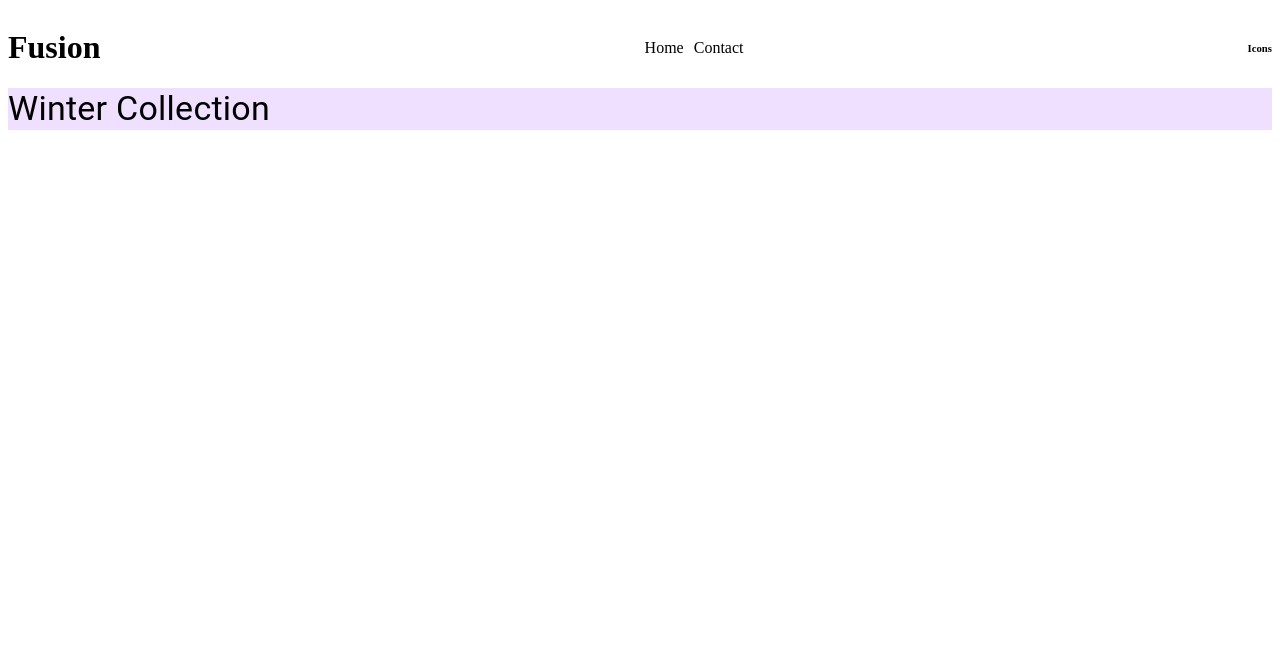
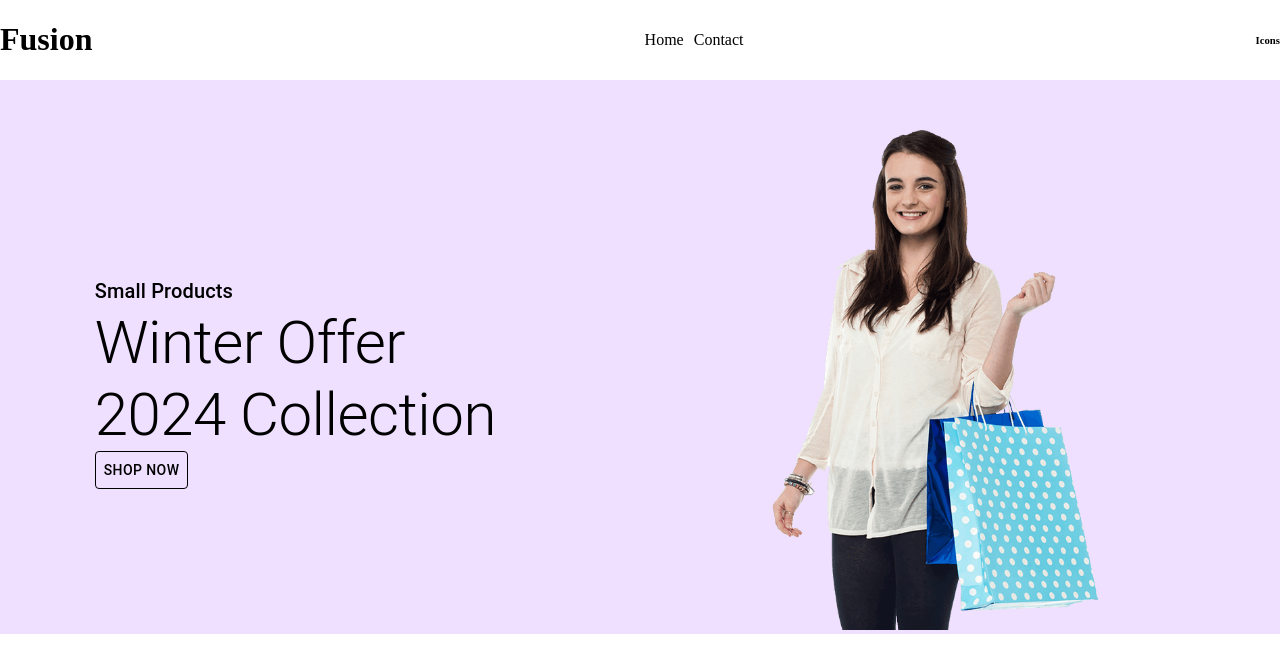
Before and after one commit to mabisha/Ecommerce-Website, a React (Create React App) app in the folder client/: page / in a window 1280 px wide. Shown: the top 672 px of the page. Built offline with nearby package versions, Linux system fonts and the light colour scheme.

Commit message:
frontend main block added

```diff
--- a/client/public/index.html
+++ b/client/public/index.html
@@ -24,9 +24,9 @@
       work correctly both with client-side routing and a non-root public URL.
       Learn how to configure a non-root public URL by running `npm run build`.
     -->
-    <title>React App</title>
+    <title>Ecommerce App</title>
   </head>
-  <body>
+  <body style="margin: 0; padding: 0;">
     <noscript>You need to enable JavaScript to run this app.</noscript>
     <div id="root"></div>
     <!--
--- a/client/src/components/home.js
+++ b/client/src/components/home.js
@@ -1,10 +1,32 @@
-import { Grid, Box, Typography } from "@mui/material";
+import { Grid, Box, Typography, Button } from "@mui/material";
 function Home() {
   return (
     <Box>
       <Grid>
         <div style={{ backgroundColor: "#F0E0FF" }}>
-          <Typography variant="h4">Winter Collection</Typography>
+          <Grid
+            container
+            justifyContent="space-around"
+            alignItems="center"
+            paddingTop="50px"
+          >
+            <Grid item>
+              <Typography variant="h6">Small Products</Typography>
+              <Typography variant="h2">Winter Offer</Typography>
+              <Typography variant="h2">2024 Collection </Typography>
+              <Button style={{ border: "1px solid black", color: "black" }}>
+                Shop Now
+              </Button>
+            </Grid>
+            <Grid item>
+              <img
+                src="../images/home-image.png"
+                alt="Home"
+                width="500px"
+                height="500px"
+              />
+            </Grid>
+          </Grid>
         </div>
       </Grid>
     </Box>
```
Also changed, not shown: client/public/images/home-image.png (added).
